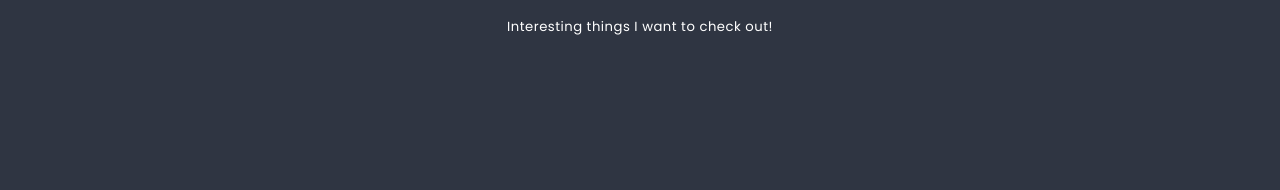
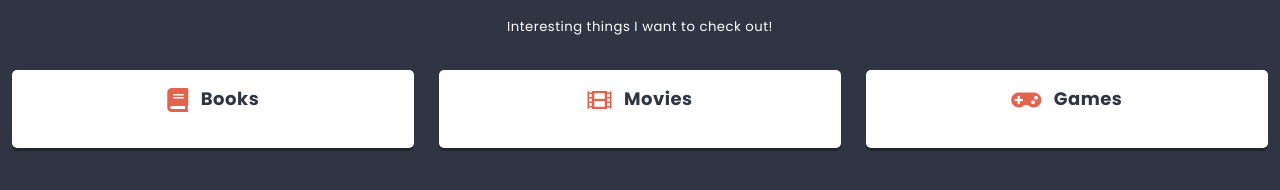
Before and after one commit to rafdul/react---first-project, a React app: page / in a window 1280 px wide. Shown: the part 362-552 px from the top of the page. Built offline with nearby package versions, Linux system fonts and the light colour scheme.

Commit message:
Switch Column on Redux

```diff
--- a/src/components/App/App.js
+++ b/src/components/App/App.js
@@ -1,6 +1,6 @@
 import React from 'react';
 import PropTypes from 'prop-types';
-import List from '../List/List';
+import List from '../List/ListContainer';
 import styles from './App.scss';
 // import Creator from '../Creator/Creator';
 // import {pageContents, listData, settings} from '../../data/dataStore';
--- a/src/components/Column/Column.js
+++ b/src/components/Column/Column.js
@@ -1,16 +1,16 @@
 import React from 'react';
 import PropTypes from 'prop-types';
-import Card from '../Card/Card';
-import Creator from '../Creator/Creator';
+// import Card from '../Card/Card';
+// import Creator from '../Creator/Creator';
 import Icon from '../Icon/Icon';
 import {settings} from '../../data/dataStore';
 import styles from './Column.scss';
 
 
 class Column extends React.Component {
-  state = {
-    cards: this.props.cards || [],
-  }
+  // state = {
+  //   cards: this.props.cards || [],
+  // }
 
   static propTypes = {
     title: PropTypes.string,
@@ -22,35 +22,36 @@ class Column extends React.Component {
     desciption: settings.cardCreatorText,
   }
 
-  addCard(title){
-    this.setState(state => (
-      {
-        cards: [
-          ...state.cards,
-          {
-            key: state.cards.length ? state.cards[state.cards.length-1].key+1 : 0,
-            title,
-          },
-        ],
-      }
-    ));
-  }
+  // addCard(title){
+  //   this.setState(state => (
+  //     {
+  //       cards: [
+  //         ...state.cards,
+  //         {
+  //           key: state.cards.length ? state.cards[state.cards.length-1].key+1 : 0,
+  //           title,
+  //         },
+  //       ],
+  //     }
+  //   ));
+  // }
 
   render() {
+    const {title, icon} = this.props;
     return (
       <section className={styles.component}>
         <h3 className={styles.title}>
-          <span className={styles.icon}><Icon name={this.props.icon} /></span>
-          {this.props.title}
+          <span className={styles.icon}><Icon name={icon} /></span>
+          {title}
         </h3>
-        <div>
+        {/* <div>
           {this.state.cards.map(({key, ...cardsProps}) => (
             <Card key={key} {...cardsProps} />
           ))}
         </div>
         <div>
           <Creator text={settings.cardCreatorText} action={title => this.addCard(title)}/>
-        </div>
+        </div> */}
       </section>
     );
   }
--- a/src/components/List/List.js
+++ b/src/components/List/List.js
@@ -2,7 +2,7 @@ import React from 'react';
 import PropTypes from 'prop-types';
 import ReactHtmlParser from 'react-html-parser';
 import Hero from '../Hero/Hero';
-// import Column from '../Column/Column';
+import Column from '../Column/Column';
 // import Creator from '../Creator/Creator';
 import {settings} from '../../data/dataStore';
 import styles from './List.scss';
@@ -41,19 +41,19 @@ class List extends React.Component {
   // }
 
   render() {
-    const {title, image, description} = this.props;
+    const {title, image, description, columns} = this.props;
     return (
       <section className={styles.component}>
         <Hero titleText={title} imageMain={image} />
         <div className={styles.description}>
           {ReactHtmlParser(description)}
         </div>
-        {/* <div className={styles.columns}>
-          {this.state.columns.map(({key, ...columnProps}) => (
-            <Column key={key} {...columnProps} />
+        <div className={styles.columns}>
+          {columns.map(columnData => (
+            <Column key={columnData.id} {...columnData} />
           ))}
         </div>
-        <div className={styles.creator}>
+        {/* <div className={styles.creator}>
           <Creator text={settings.columnCreatorText} action={title => this.addColumn(title)}/>
         </div> */}
       </section>
--- /dev/null
+++ b/src/components/List/ListContainer.js
@@ -0,0 +1,9 @@
+import {connect} from 'react-redux';
+import List from './List';
+
+const mapStateToProps = (state, props) => ({
+  columns: getColumnsForList(state, props.id),
+});
+
+export const getColumnsForList = ({columns}, listId) => columns.filter(column => column.listId == listId);
+export default connect(mapStateToProps)(List);
```
